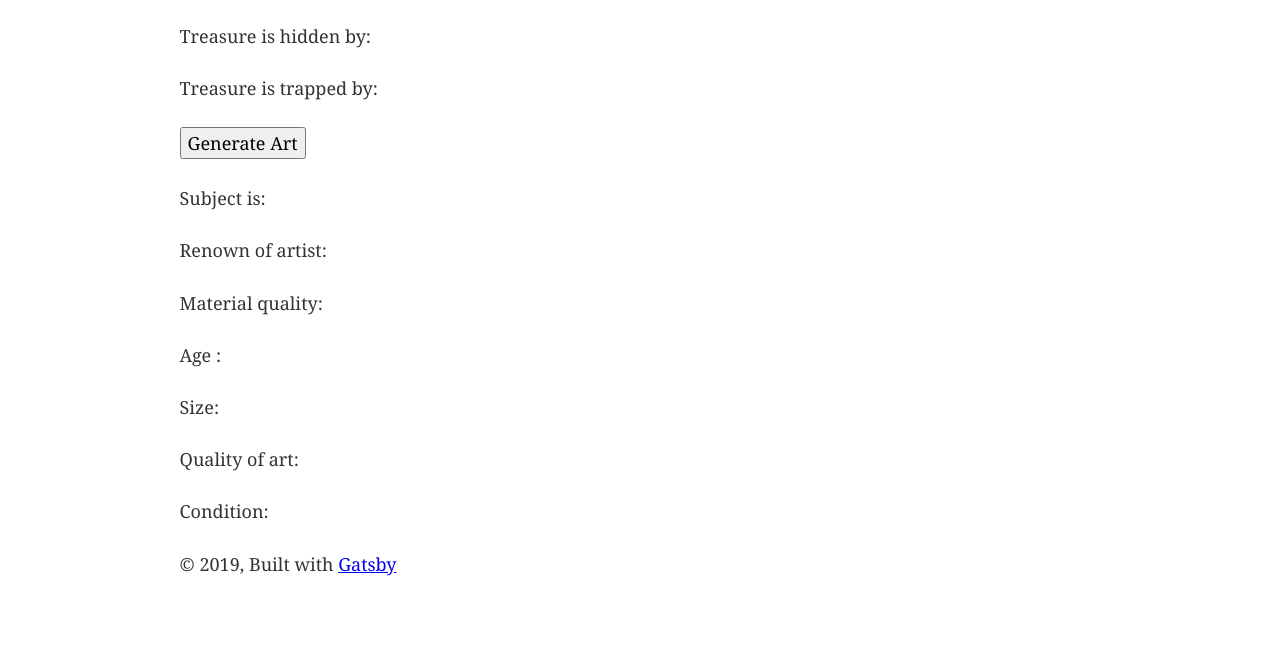
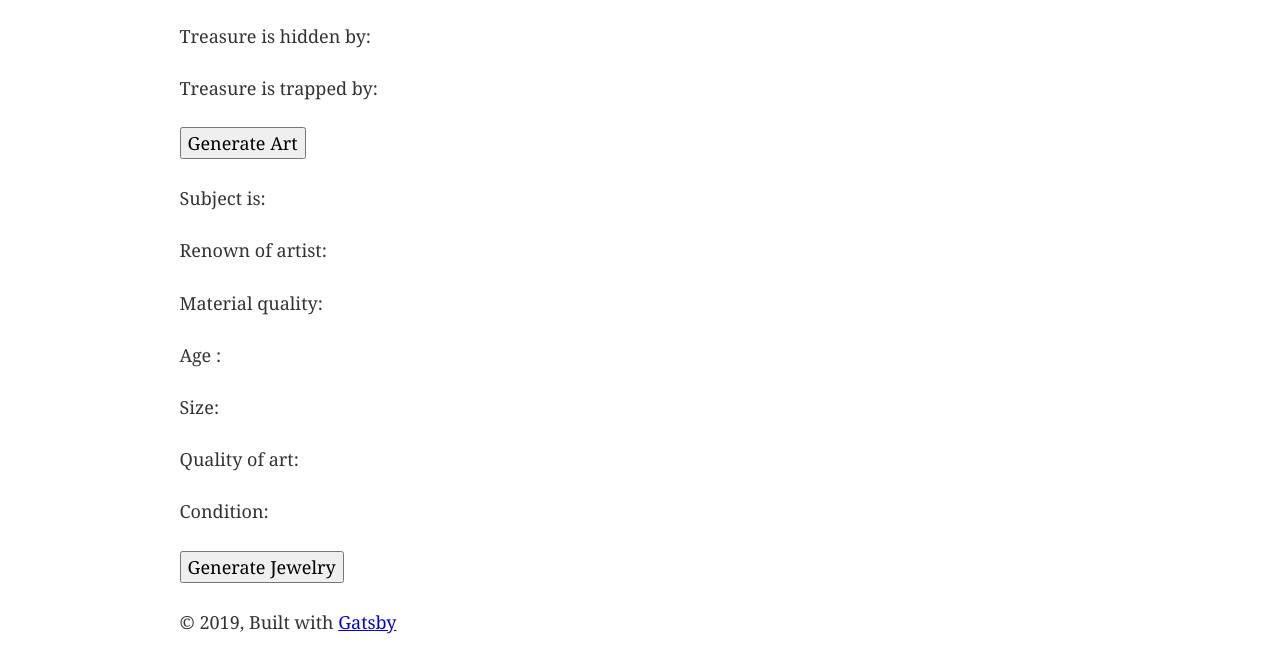
Before and after one commit to tkgwheeler/ttrpg-generators, a Gatsby site: page / in a window 1280 px wide. Shown: the part 229-890 px from the top of the page. Before the commit the page ends 832 px from the top, so only its background shows below. Built offline with nearby package versions, Linux system fonts and the light colour scheme; Gatsby itself is replaced by a stand-in of ours.

Commit message:
Added Jewelry

```diff
--- /dev/null
+++ b/src/components/Treasure/Jewelry/Jewelry.js
@@ -0,0 +1,58 @@
+import React, { useState } from "react";
+
+const Jewelry = props => {
+  const { weightedRandomBag } = props;
+
+  const [jewelryContained, setJewelryContained] = useState("");
+
+  const handleClick = () => {
+    let jewelryContents = {
+      item: weightedRandomBag(jewelryItem),
+    };
+    setJewelryContained(jewelryContents);
+  };
+
+  return (
+    <div>
+      <button onClick={() => handleClick()}>Generate Jewelry</button>
+      <h2>{jewelryContained.item}</h2>
+    </div>
+  );
+};
+
+export default Jewelry;
+
+const jewelryItem = [
+  {
+    name: "Anklet",
+    weight: 2,
+  },
+  {
+    name: "Armband",
+    weight: 3,
+  },
+  {
+    name: "Belt",
+    weight: 2,
+  },
+  {
+    name: "Small Box",
+    weight: 2,
+  },
+  {
+    name: "Braclet",
+    weight: 5,
+  },
+  {
+    name: "Broach",
+    weight: 3,
+  },
+  {
+    name: "Buckle",
+    weight: 1,
+  },
+  {
+    name: "Chain",
+    weight: 1,
+  },
+];
--- a/src/components/Treasure/Treasure.js
+++ b/src/components/Treasure/Treasure.js
@@ -1,6 +1,7 @@
 import React, { useState } from "react";
 
 import Art from "./Art/Art";
+import Jewelry from "./Jewelry/Jewelry";
 import TreasureContainer from "./TreasureContainer/TreasureContainer";
 
 const Treasure = () => {
@@ -28,6 +29,7 @@ const Treasure = () => {
       <h2>{treasure}</h2>
       <TreasureContainer weightedRandomBag={weightedRandomBag} />
       <Art weightedRandomBag={weightedRandomBag} />
+      <Jewelry weightedRandomBag={weightedRandomBag} />
     </div>
   );
 };
```
